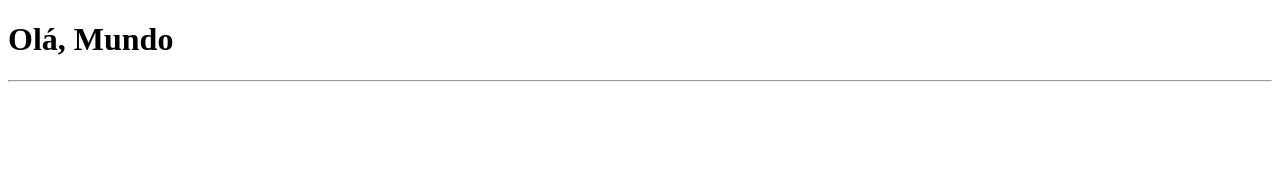
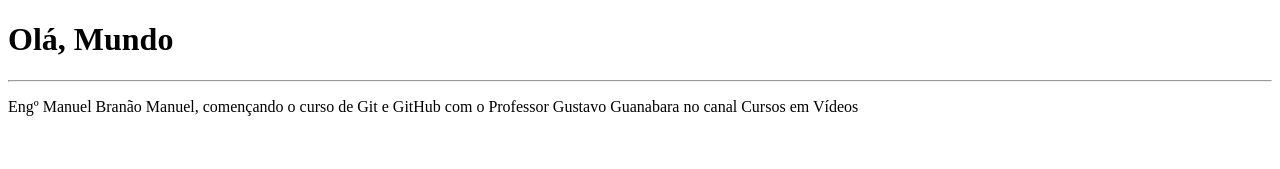
Before and after one commit to BrandaoManuel-Guid87/Javascript, a plain HTML site: page site-exemplo/index.html in a window 1280 px wide. Drawn offline with Linux system fonts and the light colour scheme.

Commit message:
Alteração feita com sucesso
O Manuel confirma a alteração.

```diff
--- a/site-exemplo/index.html
+++ b/site-exemplo/index.html
@@ -9,9 +9,8 @@
 </head>
 <body>
     <h1>Olá, Mundo</h1>
-
     <hr>
-
+    <p>Engº Manuel Branão Manuel, començando o curso de Git e GitHub com o Professor Gustavo Guanabara no canal Cursos em Vídeos</p>
     <footer>
         <marquee>
             <p>© 2024 Cursos de TI. Todos os direitos reservados, não perca mais tempo é pra já</p>
```
